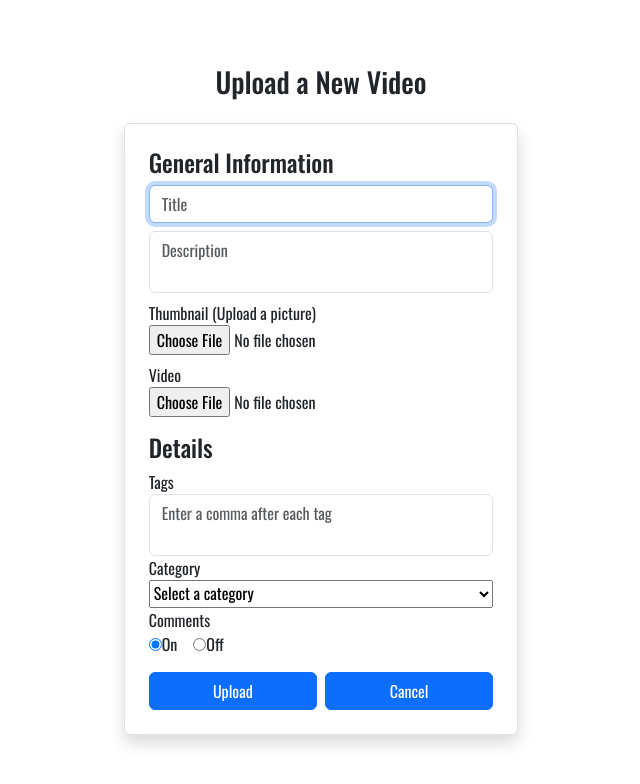
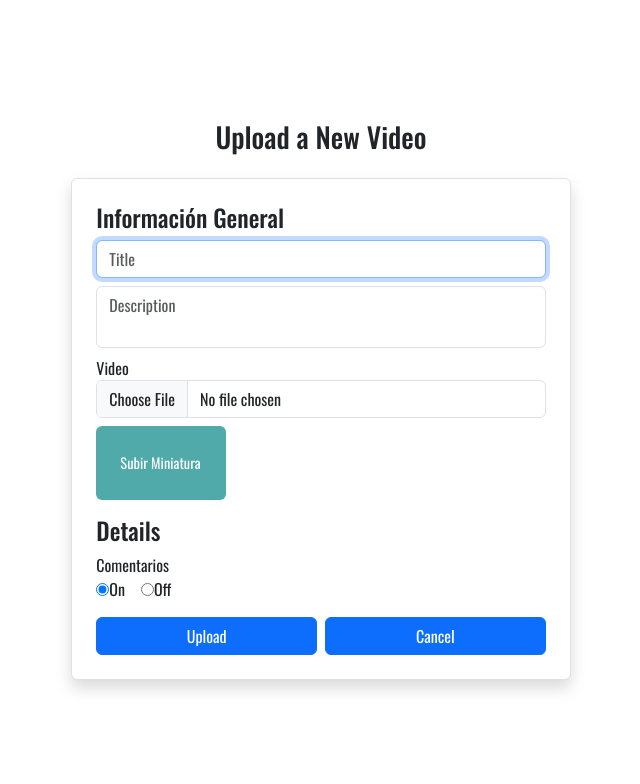
Before and after one commit to mateok13/noCountryTubeFront, a React (Vite) app in the folder frontend/: page /upload-video in a window 1280 px wide. Shown: the top 784 px of the page, without its empty margins (319-959 px from the left). Built offline with nearby package versions, Linux system fonts and the light colour scheme.

Commit message:
Thumbnail generator added to FormVideo component

```diff
--- a/frontend/package.json
+++ b/frontend/package.json
@@ -16,7 +16,8 @@
     "react-datepicker": "^6.9.0",
     "react-dom": "^18.2.0",
     "react-input-mask": "^2.0.4",
-    "react-router-dom": "^6.23.1"
+    "react-router-dom": "^6.23.1",
+    "react-video-thumbnail": "^0.1.3"
   },
   "devDependencies": {
     "@types/react": "^18.2.66",
--- a/frontend/src/components/formVideo/FormVideo.css
+++ b/frontend/src/components/formVideo/FormVideo.css
@@ -1,3 +1,36 @@
 .resize-none {
     resize: none;
 }
+
+.cursor-pointer{
+    cursor: pointer;
+}
+
+/* INPUT FILE PERSONALIZADO */
+.input-file {
+    opacity: 0;
+    width: 0.1px;
+    height: 0.1px;
+    position: absolute;
+    z-index: -1;
+  }
+
+  .label-file {
+    width: 130px;
+    height: 74px;
+    font-size: .9rem;
+    background-color: #4ba7a7f6;
+    display: flex;
+    align-items: center;
+    transition: all 300ms ease;
+  }
+
+  .label-file:hover {
+    background-color: #3f8787;
+    text-shadow: 0 0 7px #fff;
+  }
+
+  .object-fit{
+    object-fit: cover;
+    object-position: top;
+  }
--- a/frontend/src/components/formVideo/FormVideo.jsx
+++ b/frontend/src/components/formVideo/FormVideo.jsx
@@ -1,71 +1,118 @@
-import { useState } from 'react';
-import './FormVideo.css'
-import { useNavigate } from 'react-router-dom';
+import { useState } from "react";
+import { useNavigate } from "react-router-dom";
+import VideoThumbnail from "react-video-thumbnail";
+import "./FormVideo.css";
 
 const formValues = {
-    title: '',
-    description: '',
-    thumbnail: '',
-    video: '',
-    tags: '',
-    category: '',
-    comments: 'on'
-}
+  title: "",
+  description: "",
+  thumbnail: "",
+  video: "",
+  tags: "",
+  category: "",
+  comments: "on",
+};
 
 const FormVideo = () => {
-    const [formData, setFormData] = useState(formValues);
+  const [formData, setFormData] = useState(formValues)
+  const [videoFile, setVideoFile] = useState(null)
+  const [thumbnails, setThumbnails] = useState([])
+  const [selectedThumbnail, setSelectedThumbnail] = useState(null)
+  const snapshotList = [3, 6, 30]
   const navigate = useNavigate()
 
   const handleSubmit = (e) => {
-        e.preventDefault()
-        console.log(formData)
-        setFormData(formValues)
-        alert('Uploaded!')
-    }
+    e.preventDefault();
+    console.log(formData);
+    setFormData(formValues);
+    alert("Uploaded!");
+  };
 
   const handleChange = (e) => {
     const { name, value } = e.target;
     setFormData({
       ...formData,
-            [name]: value
-        })
-    }
+      [name]: value,
+    });
+  };
 
-    const handleFileChange = (e) => {
-        const { name, files } = e.target;
-        setFormData({
-            ...formData,
-            [name]: files[0]
-        })
-    }
+  const handleVideoFileChange = (e) => {
+    const file = e.target.files[0]
+    setVideoFile(file)
+  };
+
+  const handleImageFileChange = (e) => {
+    const file = e.target.files[0]
+    const reader = new FileReader(file)
+    reader.onload = () => {
+      const base64File = reader.result
+      setSelectedThumbnail(base64File)
+    };
+    reader.readAsDataURL(file)
+  };
+
+  const handleSelectThumbnail = (thumbnail) => {
+    setSelectedThumbnail(thumbnail);
+  };
+
+  console.log(selectedThumbnail);
 
   const handleCancel = () => {
-        navigate('/')
-    }
+    navigate("/");
+  };
 
   return (
-        <form className='form-control shadow p-4' onSubmit={handleSubmit}>
+    <form className="form-control shadow p-4" onSubmit={handleSubmit}>
       <div>
-                <h4>General Information</h4>
-                <input className='form-control' type="text" placeholder='Title' id="title" name="title" onChange={handleChange} value={formData.title} required autoFocus />
-                <textarea className='form-control resize-none my-2' name="description" id="description" placeholder='Description' onChange={handleChange} value={formData.description} required></textarea>
-                <div className='d-flex flex-column my-2'>
+        <h4>Información General</h4>
+        <input className="form-control" type="text" placeholder="Title" id="title" name="title" onChange={handleChange} value={formData.title} required autoFocus />
+        <textarea className="form-control resize-none my-2" name="description" id="description" placeholder="Description" onChange={handleChange} value={formData.description} required></textarea>
+        {/* <div className="d-flex flex-column my-2">
           <label htmlFor="thumbnail">Thumbnail (Upload a picture)</label>
-                    <input type="file" id="thumbnail" name='thumbnail' onChange={handleFileChange} required />
+          <input type="file" id="thumbnail" name="thumbnail" onChange={handleFileChange} required />
+        </div> */}
+        <div className="d-flex flex-column my-2">
+          <label>Video</label>
+          <input className="form-control" type="file" accept="video/*" onChange={handleVideoFileChange} title="Subir Video" required />
+
+          {videoFile &&
+            snapshotList.map((item, index) => (
+              <div key={index} className="d-none">
+                <VideoThumbnail videoUrl={URL.createObjectURL(videoFile)}
+                  thumbnailHandler={(thumbnail) => setThumbnails((prevThumbnails) => [...prevThumbnails, thumbnail,])}
+                  snapshotAtTime={item} />
               </div>
-                <div className='d-flex flex-column my-2'>
-                    <label htmlFor="video">Video</label>
-                    <input type="file" id="video" name='video' onChange={handleFileChange} required />
-                </div>
+            ))}
         </div>
 
-            <div className='my-3'>
+        <div className="d-flex justify-content-between mt-2 overflow-hidden flex-wrap">
+          {/* INPUT FILE SUBIR MINIATURA */}
+          <div>
+            <label htmlFor="file" className="label-file text-center text-white px-4 py-2 rounded cursor-pointer">Subir Miniatura</label>
+            <input type="file" id="file" className="input-file" accept="image/*" onChange={handleImageFileChange} />
+          </div>
+          {thumbnails.map((item, index) => (
+            <div key={index} className="cursor-pointer">
+              <img className="rounded" width={130} height={74} src={item} alt={`Thumbnail ${index + 1}`} onClick={() => handleSelectThumbnail(item)} />
+            </div>
+          ))}
+        </div>
+
+        {selectedThumbnail && (
+          <div className="mt-2">
+            <p className="mb-1">Miniatura seleccionada</p>
+            <img className="object-fit rounded border shadow bg-dark" width={150} height={84} src={selectedThumbnail} alt="Selected Thumbnail" />
+          </div>
+        )}
+      </div>
+
+      <div className="my-3">
         <h4>Details</h4>
-                <div className='d-flex flex-column'>
+        {/* <div className="d-flex flex-column">
           <label htmlFor="tags">Tags</label>
-                    <textarea className='form-control resize-none' name="tags" id="tags" maxLength={100} placeholder='Enter a comma after each tag' onChange={handleChange} value={formData.tags}></textarea>
+          <textarea className="form-control resize-none" name="tags" id="tags" maxLength={100} placeholder="Enter a comma after each tag" onChange={handleChange} value={formData.tags}></textarea>
         </div>
-                <div className='d-flex flex-column'>
+        <div className="d-flex flex-column">
           <label htmlFor="category">Category</label>
           <select name="category" id="category" onChange={handleChange} value={formData.category}>
             <option value="">Select a category</option>
@@ -75,28 +122,28 @@ const FormVideo = () => {
             <option value="category4">Category 4</option>
             <option value="category5">Category 5</option>
           </select>
-                </div>
+        </div> */}
         <div>
-                    <label>Comments</label>
-                    <div className='d-flex gap-3'>
+          <label>Comentarios</label>
+          <div className="d-flex gap-3">
             <div>
-                            <input id='comments-on' type="radio" name='comments' value='on' onChange={handleChange} checked={formData.comments === 'on'} />
+              <input id="comments-on" type="radio" name="comments" value="on" onChange={handleChange} checked={formData.comments === "on"} />
               <label htmlFor="comments-on">On</label>
             </div>
             <div>
-                            <input id='comments-off' type="radio" name='comments' value='off' onChange={handleChange} checked={formData.comments === 'off'} />
+              <input id="comments-off" type="radio" name="comments" value="off" onChange={handleChange} checked={formData.comments === "off"} />
               <label htmlFor="comments-off">Off</label>
             </div>
           </div>
         </div>
       </div>
 
-            <div className='d-flex gap-2'>
-                <button className='btn btn-primary w-50' type="submit">Upload</button>
-                <button className='btn btn-primary w-50' type='reset' onClick={handleCancel}>Cancel</button>
+      <div className="d-flex gap-2">
+        <button className="btn btn-primary w-50" type="submit">Upload</button>
+        <button className="btn btn-primary w-50" type="reset" onClick={handleCancel}>Cancel</button>
       </div>
     </form>
-    )
-}
+  );
+};
 
 export default FormVideo;
--- a/frontend/src/components/listVideos/VideoCard.jsx
+++ b/frontend/src/components/listVideos/VideoCard.jsx
@@ -1,25 +1,30 @@
-import PropTypes from 'prop-types';
-import './VideoCard.css'
+import PropTypes from "prop-types";
+import "./VideoCard.css";
 
 const VideoCard = ({ item }) => {
-    const { title, description, thumbnail } = item
+  const { title, author, thumbnail, views } = item;
+
   return (
-        <div className='card card-width'>
+    <div className="card card-width">
       <img src={thumbnail} className="card-img-top" alt="Imagen de ejemplo" />
-            <div className='card-body'>
+      <div className="card-body pb-0">
         <h5 className="card-title text-ellipsis">{title}</h5>
-                <p className="card-text text-ellipsis">{description}</p>
+        <div className="d-flex justify-content-between">
+          <p className="card-text text-ellipsis">{author}</p>
+          <p>{views} Visualizaciones</p>
         </div>
       </div>
-    )
-}
+    </div>
+  );
+};
 
 VideoCard.propTypes = {
   item: PropTypes.shape({
     title: PropTypes.string.isRequired,
-        description: PropTypes.string.isRequired,
-        thumbnail: PropTypes.string.isRequired
+    author: PropTypes.string.isRequired,
+    thumbnail: PropTypes.string.isRequired,
+    views: PropTypes.number.isRequired,
   }).isRequired,
 };
 
-export default VideoCard
+export default VideoCard;
--- a/frontend/src/components/listVideos/ejemploListadoVideos.json
+++ b/frontend/src/components/listVideos/ejemploListadoVideos.json
@@ -7,7 +7,11 @@
     "video": "https://www.youtube.com/watch?v=example22",
     "tags": "react, proyecto, to-do list",
     "category": "Educación",
-        "comments": "on"
+    "comments": "on",
+    "author": "author",
+    "views": 0,
+    "likes": 0,
+    "dislikes": 0
   },
   {
     "id": 2,
@@ -17,7 +21,11 @@
     "video": "https://www.youtube.com/watch?v=example23",
     "tags": "react, firebase, blog",
     "category": "Tecnología",
-        "comments": "on"
+    "comments": "on",
+    "author": "author",
+    "views": 0,
+    "likes": 0,
+    "dislikes": 0
   },
   {
     "id": 3,
@@ -27,7 +35,11 @@
     "video": "https://www.youtube.com/watch?v=example24",
     "tags": "python, proyecto, biblioteca",
     "category": "Programación",
-        "comments": "on"
+    "comments": "on",
+    "author": "author",
+    "views": 0,
+    "likes": 0,
+    "dislikes": 0
   },
   {
     "id": 4,
@@ -37,7 +49,11 @@
     "video": "https://www.youtube.com/watch?v=example25",
     "tags": "python, proyecto, chatbot",
     "category": "Educación",
-        "comments": "on"
+    "comments": "on",
+    "author": "author",
+    "views": 0,
+    "likes": 0,
+    "dislikes": 0
   },
   {
     "id": 5,
@@ -47,7 +63,11 @@
     "video": "https://www.youtube.com/watch?v=example26",
     "tags": "django, python, blog",
     "category": "Tecnología",
-        "comments": "on"
+    "comments": "on",
+    "author": "author",
+    "views": 0,
+    "likes": 0,
+    "dislikes": 0
   },
   {
     "id": 6,
@@ -57,7 +77,11 @@
     "video": "https://www.youtube.com/watch?v=example27",
     "tags": "java, proyecto, estudiantes",
     "category": "Programación",
-        "comments": "on"
+    "comments": "on",
+    "author": "author",
+    "views": 0,
+    "likes": 0,
+    "dislikes": 0
   },
   {
     "id": 7,
@@ -67,7 +91,11 @@
     "video": "https://www.youtube.com/watch?v=example28",
     "tags": "java, proyecto, notas",
     "category": "Educación",
-        "comments": "on"
+    "comments": "on",
+    "author": "author",
+    "views": 0,
+    "likes": 0,
+    "dislikes": 0
   },
   {
     "id": 8,
@@ -77,7 +105,11 @@
     "video": "https://www.youtube.com/watch?v=example29",
     "tags": "react, proyecto, clima",
     "category": "Tecnología",
-        "comments": "on"
+    "comments": "on",
+    "author": "author",
+    "views": 0,
+    "likes": 0,
+    "dislikes": 0
   },
   {
     "id": 9,
@@ -87,7 +119,11 @@
     "video": "https://www.youtube.com/watch?v=example30",
     "tags": "react, node.js, e-commerce",
     "category": "Programación",
-        "comments": "on"
+    "comments": "on",
+    "author": "author",
+    "views": 0,
+    "likes": 0,
+    "dislikes": 0
   },
   {
     "id": 10,
@@ -97,7 +133,11 @@
     "video": "https://www.youtube.com/watch?v=example31",
     "tags": "python, proyecto, inventario",
     "category": "Educación",
-        "comments": "on"
+    "comments": "on",
+    "author": "author",
+    "views": 0,
+    "likes": 0,
+    "dislikes": 0
   },
   {
     "id": 11,
@@ -107,7 +147,11 @@
     "video": "https://www.youtube.com/watch?v=example32",
     "tags": "python, selenium, automatización",
     "category": "Tecnología",
-        "comments": "on"
+    "comments": "on",
+    "author": "author",
+    "views": 0,
+    "likes": 0,
+    "dislikes": 0
   },
   {
     "id": 12,
@@ -117,7 +161,11 @@
     "video": "https://www.youtube.com/watch?v=example33",
     "tags": "java, proyecto, banco",
     "category": "Programación",
-        "comments": "on"
+    "comments": "on",
+    "author": "author",
+    "views": 0,
+    "likes": 0,
+    "dislikes": 0
   },
   {
     "id": 13,
@@ -127,7 +175,11 @@
     "video": "https://www.youtube.com/watch?v=example34",
     "tags": "django, python, reservas",
     "category": "Educación",
-        "comments": "on"
+    "comments": "on",
+    "author": "author",
+    "views": 0,
+    "likes": 0,
+    "dislikes": 0
   },
   {
     "id": 14,
@@ -137,7 +189,11 @@
     "video": "https://www.youtube.com/watch?v=example35",
     "tags": "react, firebase, chat",
     "category": "Tecnología",
-        "comments": "on"
+    "comments": "on",
+    "author": "author",
+    "views": 0,
+    "likes": 0,
+    "dislikes": 0
   },
   {
     "id": 15,
@@ -147,7 +203,11 @@
     "video": "https://www.youtube.com/watch?v=example36",
     "tags": "python, pandas, análisis de datos",
     "category": "Programación",
-        "comments": "on"
+    "comments": "on",
+    "author": "author",
+    "views": 0,
+    "likes": 0,
+    "dislikes": 0
   },
   {
     "id": 16,
@@ -157,6 +217,10 @@
     "video": "https://www.youtube.com/watch?v=example37",
     "tags": "java, proyecto, juego de ajedrez",
     "category": "Educación",
-        "comments": "on"
+    "comments": "on",
+    "author": "author",
+    "views": 0,
+    "likes": 0,
+    "dislikes": 0
   }
 ]
--- a/frontend/src/pages/uploadVideo/UploadVideo.jsx
+++ b/frontend/src/pages/uploadVideo/UploadVideo.jsx
@@ -5,7 +5,7 @@ const UploadVideo = () => {
     <div className='container-fluid d-flex flex-column align-items-center justify-content-center min-vh-100'>
       <h3 className='text-center mb-4'>Upload a New Video</h3>
       <div className='row w-100'>
-        <div className='mx-auto col-sm-12 col-md-6 col-lg-4'>
+        <div className='mx-auto col-sm-12 col-md-6 col-lg-5'>
           <FormVideo />
         </div>
       </div>
```
Also changed, not shown: frontend/src/components/listVideos/ListVideos.jsx (+10 -12 lines), 1 other file (tests, documents, lock files or other folders). Lines whose indentation alone changed are shown as unchanged.
